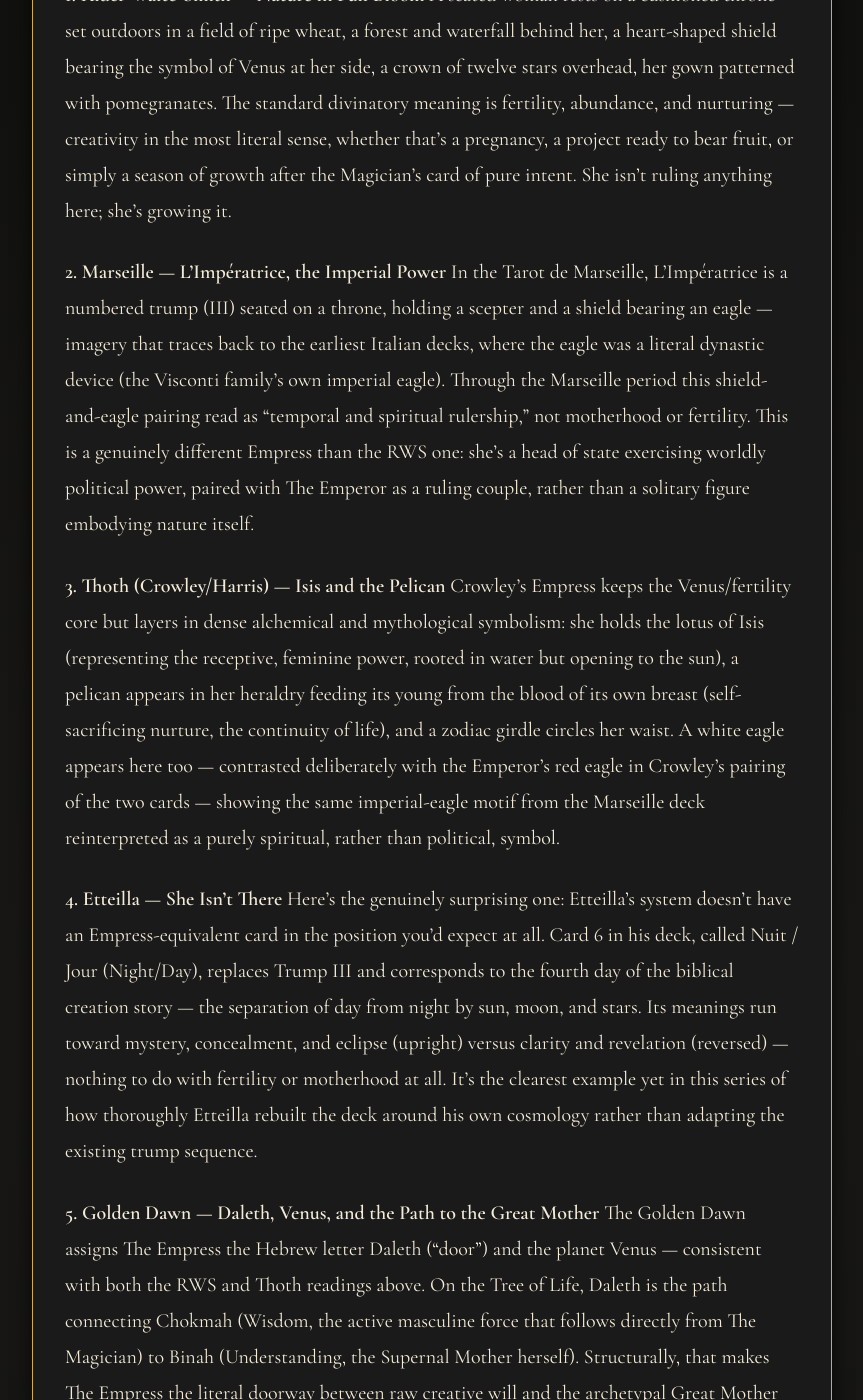
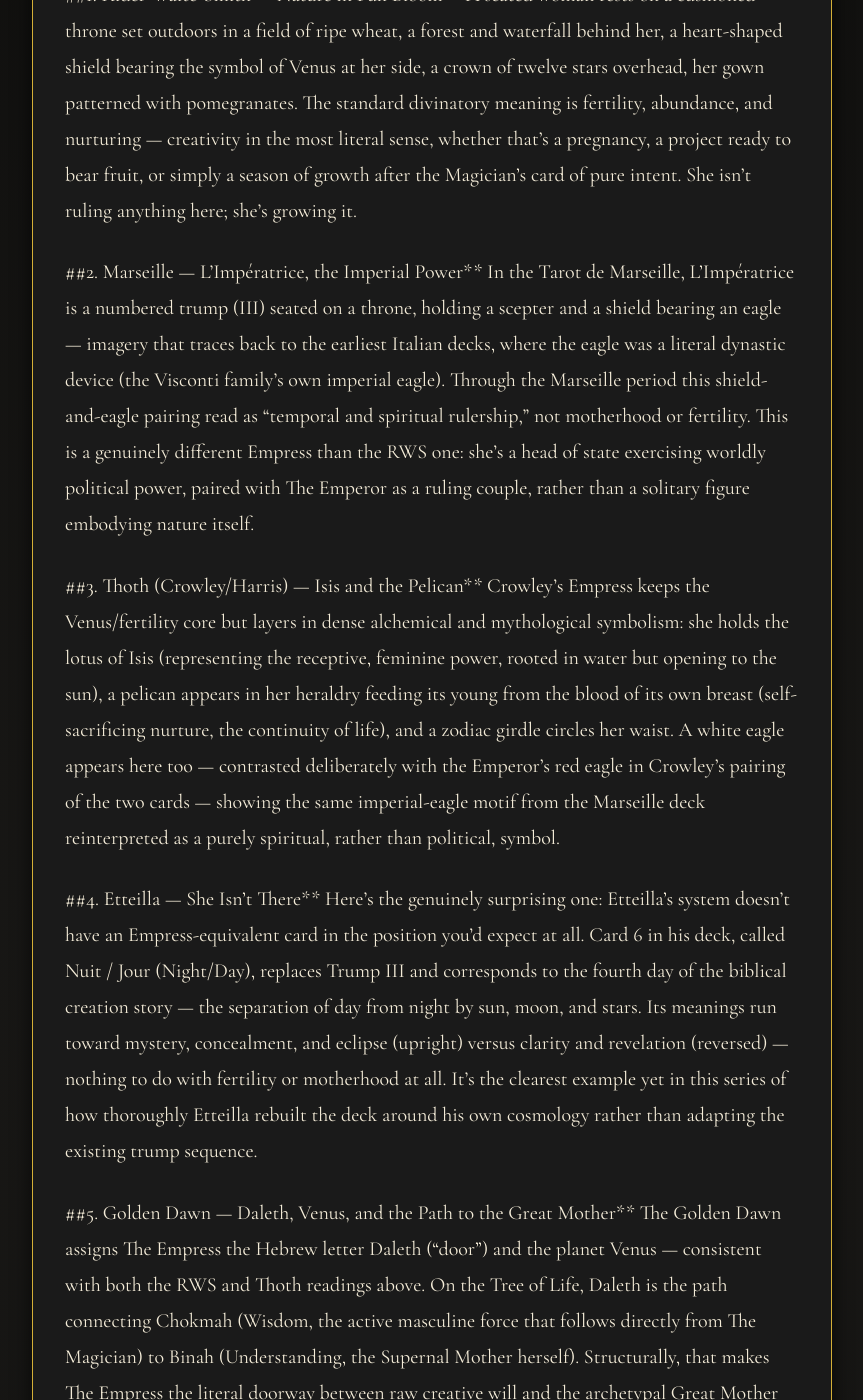
Before and after one commit to maf187/the-gilded-sigil, a Jekyll site: the page built from _posts/2026-08-31-the-empress:-10-different-ways-to-interpret-it.md, in a window 1280 px wide and 1400 px high, scrolled down 769 px. Shown: the whole window, without its empty margins (208-1071 px from the left). Built offline with Jekyll 4.4.1, drawn with Linux system fonts in a browser that asks for light colours; some of the changed text lies outside the part shown.

```diff
--- a/_posts/2026-08-31-the-empress:-10-different-ways-to-interpret-it.md
+++ b/_posts/2026-08-31-the-empress:-10-different-ways-to-interpret-it.md
@@ -11,34 +11,34 @@
 
 ### Historical & Esoteric Systems
 
-**1. Rider-Waite-Smith — Nature in Full Bloom**
+##1. Rider-Waite-Smith — Nature in Full Bloom**
 A seated woman rests on a cushioned throne set outdoors in a field of ripe wheat, a forest and waterfall behind her, a heart-shaped shield bearing the symbol of Venus at her side, a crown of twelve stars overhead, her gown patterned with pomegranates. The standard divinatory meaning is fertility, abundance, and nurturing — creativity in the most literal sense, whether that's a pregnancy, a project ready to bear fruit, or simply a season of growth after the Magician's card of pure intent. She isn't ruling anything here; she's growing it.
 
-**2. Marseille — L'Impératrice, the Imperial Power**
+##2. Marseille — L'Impératrice, the Imperial Power**
 In the Tarot de Marseille, L'Impératrice is a numbered trump (III) seated on a throne, holding a scepter and a shield bearing an eagle — imagery that traces back to the earliest Italian decks, where the eagle was a literal dynastic device (the Visconti family's own imperial eagle). Through the Marseille period this shield-and-eagle pairing read as "temporal and spiritual rulership," not motherhood or fertility. This is a genuinely different Empress than the RWS one: she's a head of state exercising worldly political power, paired with The Emperor as a ruling couple, rather than a solitary figure embodying nature itself.
 
-**3. Thoth (Crowley/Harris) — Isis and the Pelican**
+##3. Thoth (Crowley/Harris) — Isis and the Pelican**
 Crowley's Empress keeps the Venus/fertility core but layers in dense alchemical and mythological symbolism: she holds the lotus of Isis (representing the receptive, feminine power, rooted in water but opening to the sun), a pelican appears in her heraldry feeding its young from the blood of its own breast (self-sacrificing nurture, the continuity of life), and a zodiac girdle circles her waist. A white eagle appears here too — contrasted deliberately with the Emperor's red eagle in Crowley's pairing of the two cards — showing the same imperial-eagle motif from the Marseille deck reinterpreted as a purely spiritual, rather than political, symbol.
 
-**4. Etteilla — She Isn't There**
+##4. Etteilla — She Isn't There**
 Here's the genuinely surprising one: Etteilla's system doesn't have an Empress-equivalent card in the position you'd expect at all. Card 6 in his deck, called Nuit / Jour (Night/Day), replaces Trump III and corresponds to the fourth day of the biblical creation story — the separation of day from night by sun, moon, and stars. Its meanings run toward mystery, concealment, and eclipse (upright) versus clarity and revelation (reversed) — nothing to do with fertility or motherhood at all. It's the clearest example yet in this series of how thoroughly Etteilla rebuilt the deck around his own cosmology rather than adapting the existing trump sequence.
 
-**5. Golden Dawn — Daleth, Venus, and the Path to the Great Mother**
+##5. Golden Dawn — Daleth, Venus, and the Path to the Great Mother**
 The Golden Dawn assigns The Empress the Hebrew letter Daleth ("door") and the planet Venus — consistent with both the RWS and Thoth readings above. On the Tree of Life, Daleth is the path connecting Chokmah (Wisdom, the active masculine force that follows directly from The Magician) to Binah (Understanding, the Supernal Mother herself). Structurally, that makes The Empress the literal doorway between raw creative will and the archetypal Great Mother — she's not just "a" mother figure, she's the threshold you have to pass through to reach the source of motherhood itself in this system.
 
 ### Psychological, Structural & Modern Lenses
 
-**6. Reversed — Growth Blocked or Turned Smothering**
+##6. Reversed — Growth Blocked or Turned Smothering**
 Traditional reversed meanings flip abundance into its failure modes: creative blocks, dependency, neglect (of self or of what needs tending), or nurturing that's curdled into control and overprotection. The fertility is still there in a reversed reading — it's just being withheld, misdirected, or applied so heavily that it suffocates whatever it was meant to help grow.
 
-**7. Numerological — Three as the First Fruit**
+##7. Numerological — Three as the First Fruit**
 If 0 is potential and 1 is the first willed act, 3 is what happens when that act actually produces something: two elements combining to generate a third, distinct thing — the first number in the sequence that represents growth rather than origin. Numerologically, this is the card of the first tangible result: not the spark, but what the spark became.
 
-**8. Jungian / Archetypal — The Great Mother**
+##8. Jungian / Archetypal — The Great Mother**
 Jungian analyst Erich Neumann's The Great Mother: An Analysis of the Archetype treats the Great Mother as one of the deepest and most universal archetypes in the collective unconscious — the source of both nurturing, life-giving abundance and, in her darker aspect, devouring possessiveness. Read through Neumann, The Empress isn't a personality so much as a force: the archetype of unconditional generativity that every individual relationship with a nurturing (or smothering) figure draws from.
 
-**9. Modern Intuitive / Self-Reflection**
+##9. Modern Intuitive / Self-Reflection**
 Contemporary journaling-style tarot treats this card as a prompt about pace and control: What am I nurturing right now without needing to control how it turns out? What's ready to grow if I stop rushing or micromanaging it? It reframes "abundance" away from external fertility symbolism and toward a question about trust in a process already in motion.
 
-**10. Comparative Mythology — Meeting with the Goddess**
+##10. Comparative Mythology — Meeting with the Goddess**
 Continuing the Campbell throughline from The Fool's "Call to Adventure" and The Magician's "Supernatural Aid," a later stage of the monomyth is known as "Meeting with the Goddess" — the hero's encounter with a maternal, unconditionally loving figure who represents totality and abundance, often described in terms of a symbolic union or marriage. It's almost a direct narrative gloss on the RWS card's imagery: a figure of complete, generative abundance the hero meets on the road, not a challenge to overcome but a source to be received.
```
